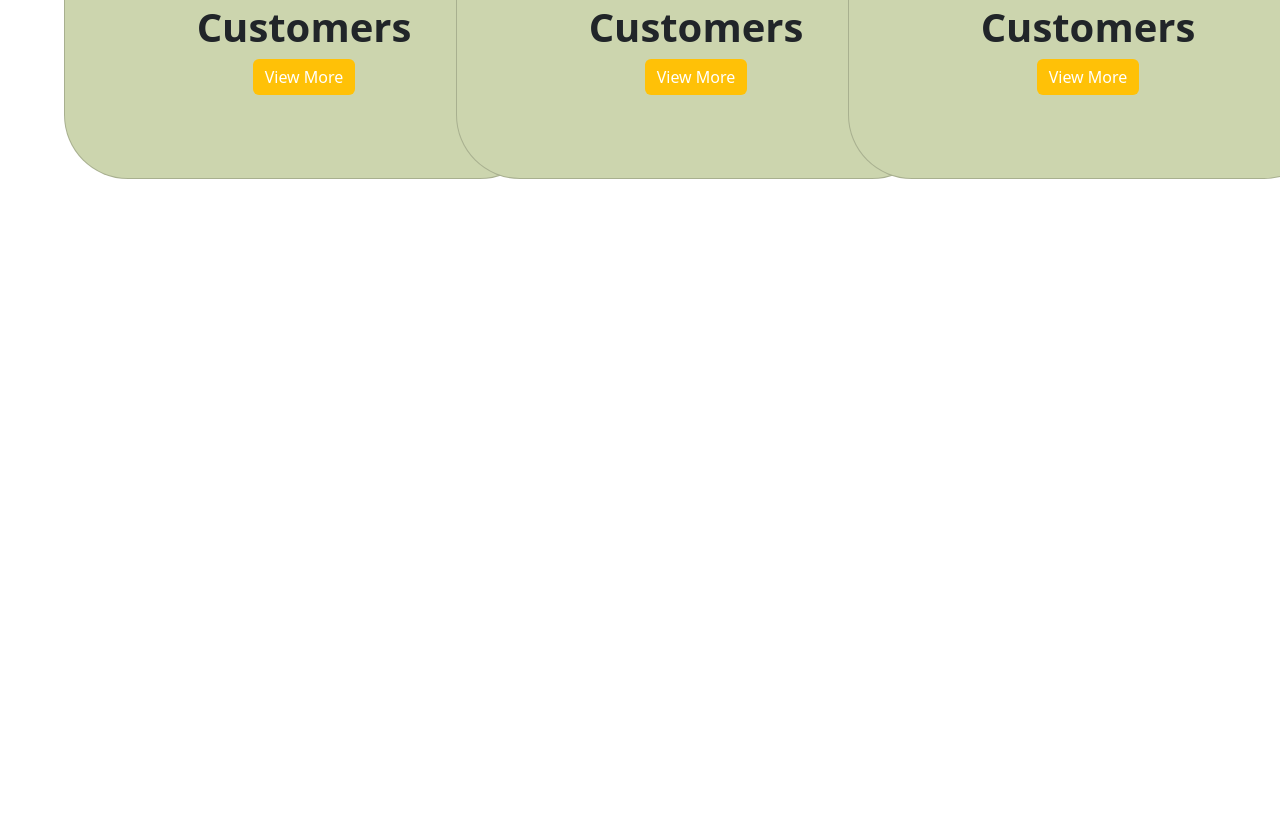
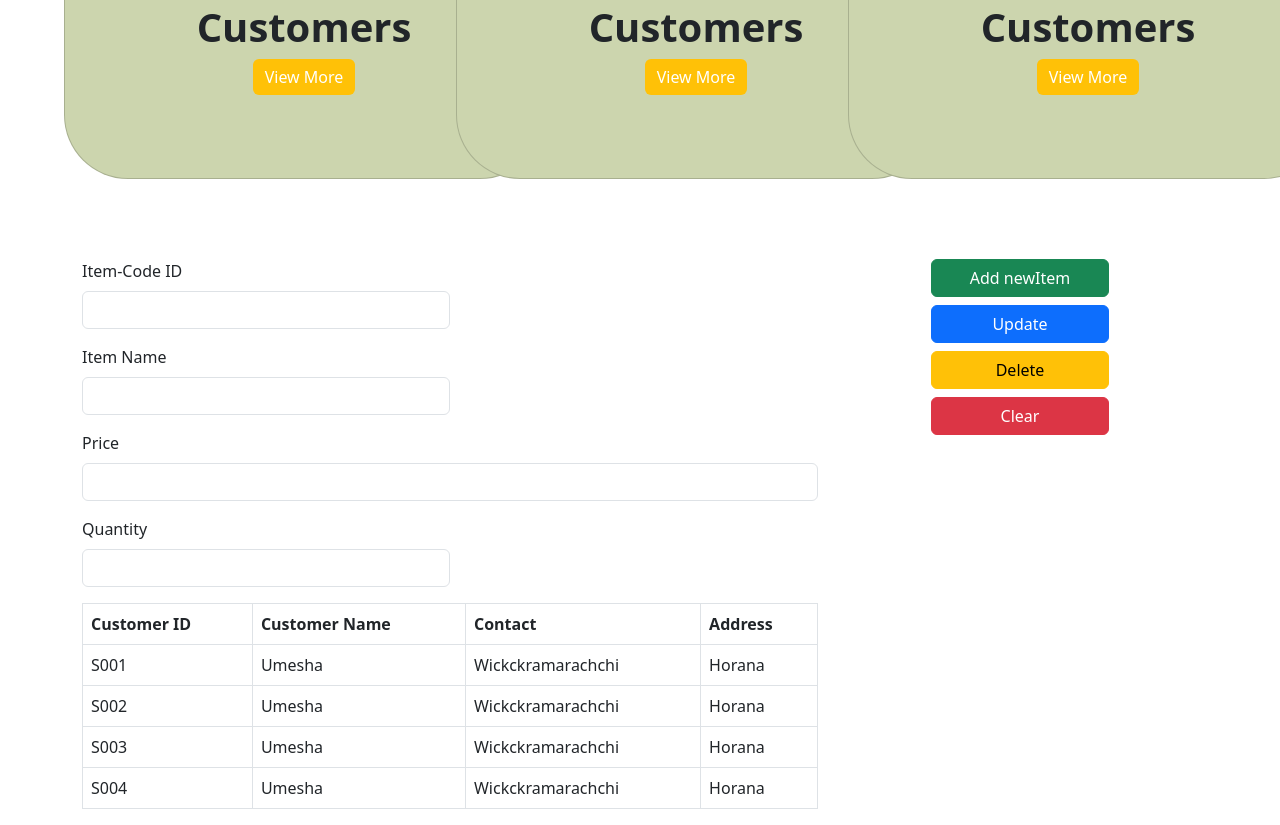
Before and after one commit to UmeshaWickramarachchi/POS-SYSTEM-single, a plain HTML site: page index.html in a window 1280 px wide. Shown: the part 445-1270 px from the top of the page. Before the commit the page ends 800 px from the top, so only its background shows below. Drawn offline with Linux system fonts and the light colour scheme.

Commit message:
add item section

```diff
--- a/index.html
+++ b/index.html
@@ -133,11 +133,11 @@
                 <table class="table table-bordered" id="content-table">
                     <thead class="text-white">
                     <tr id="header">
-                        <th>ID</th>
-                        <th>First Name</th>
-                        <th>Last Name</th>
+                        <th>Customer ID</th>
+                        <th>Customer Name</th>
+                        <th>Contact</th>
                         <th>Address</th>
-                        <th>GDSE/DEP</th>
+
 
 
                     </tr>
@@ -149,7 +149,7 @@
                         <td>Umesha</td>
                         <td>Wickckramarachchi</td>
                         <td>Horana</td>
-                        <td>GDSE</td>
+
 
                     </tr>
 
@@ -159,7 +159,7 @@
                         <td>Umesha</td>
                         <td>Wickckramarachchi</td>
                         <td>Horana</td>
-                        <td>GDSE</td>
+
 
                     </tr>
 
@@ -169,7 +169,7 @@
                         <td>Umesha</td>
                         <td>Wickckramarachchi</td>
                         <td>Horana</td>
-                        <td>GDSE</td>
+
 
                     </tr>
 
@@ -179,7 +179,7 @@
                         <td>Umesha</td>
                         <td>Wickckramarachchi</td>
                         <td>Horana</td>
-                        <td>GDSE</td>
+
 
                     </tr>
 
@@ -210,6 +210,122 @@
 
 <!--Items-->
 
+
+
+<div id="item-section" class="container">
+    <div class="row">
+
+
+        <div class="col col-xxl-8 col-xl-8 col-lg-4 col-md-4 col-sm-12">
+
+
+            <form>
+                <div class="mb-3 col-md-6">
+                    <label for="customer-id" class="form-label">Item-Code ID</label>
+                    <input type="number" class="form-control content" id="item-code">
+
+                </div>
+
+                <div class="mb-3 col-md-6">
+                    <label for="name" class="form-label">Item Name</label>
+                    <input type="text" class="form-control content" id="item-name">
+
+                </div>
+
+                <div class="mb-3">
+                    <label for="contact" class="form-label">Price</label>
+                    <input type="text" class="form-control content" id="price">
+
+                </div>
+
+                <div class="mb-3 col-md-6">
+                    <label for="customer-id" class="form-label">Quantity</label>
+                    <input type="number" class="form-control content" id="qty">
+
+                </div>
+
+
+
+
+                <table class="table table-bordered">
+                    <thead class="text-white">
+                    <tr id="">
+                        <th>Customer ID</th>
+                        <th>Customer Name</th>
+                        <th>Contact</th>
+                        <th>Address</th>
+
+
+
+                    </tr>
+                    </thead>
+                    <tbody>
+                    <tr>
+
+                        <td>S001</td>
+                        <td>Umesha</td>
+                        <td>Wickckramarachchi</td>
+                        <td>Horana</td>
+
+
+                    </tr>
+
+                    <tr>
+
+                        <td>S002</td>
+                        <td>Umesha</td>
+                        <td>Wickckramarachchi</td>
+                        <td>Horana</td>
+
+
+                    </tr>
+
+                    <tr>
+
+                        <td>S003</td>
+                        <td>Umesha</td>
+                        <td>Wickckramarachchi</td>
+                        <td>Horana</td>
+
+
+                    </tr>
+
+                    <tr>
+
+                        <td>S004</td>
+                        <td>Umesha</td>
+                        <td>Wickckramarachchi</td>
+                        <td>Horana</td>
+
+
+                    </tr>
+
+
+                    </tbody>
+                </table>
+
+
+            </form>
+        </div>
+
+
+
+
+        <div class="col">
+            <div class="d-grid gap-2 col-6 mx-auto">
+                <button class="btn btn-success" type="button">Add newItem</button>
+                <button class="btn btn-primary" type="button">Update</button>
+                <button class="btn btn-warning" type="button">Delete</button>
+                <button class="btn btn-danger" type="button">Clear</button>
+            </div>
+        </div>
+
+
+    </div>
+
+</div>
+
+
 <script src="assets/lib/jquery.min.js"></script>
 <script src="assets/bootstrap-5.3.1-dist/js/bootstrap.min.js"></script>
 
@@ -218,8 +334,19 @@
 
     $('#home-nav').on('click', () => {
         $('#home').css('display', 'block');
+        $('#item-section').css('display', 'none');
         $('#customer-section').css('display', 'none');
     });
+
+    $('#item-nav').on('click', () => {
+        $('#item-section').css('display', 'block');
+        $('#home').css('display', 'none');
+        $('#customer-section').css('display', 'none');
+    });
+
+
+
+
 
     $('#customer-nav').on('click', () => {
         $('#home').css('display', 'none');
```
